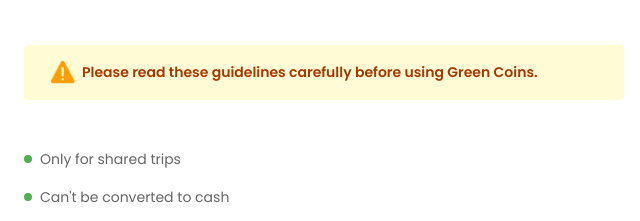
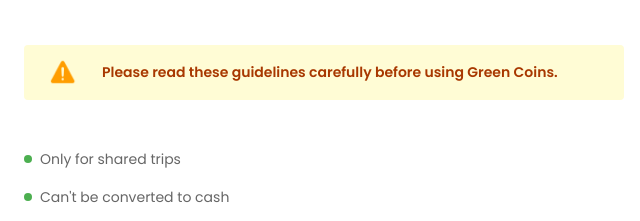
Before and after one commit to CodexPandaOfficial/WayPartner-Static, a plain HTML site: page index.html in a window 1280 px wide. Shown: the part 3513-3734 px from the top of the page, 316-956 px from the left. Drawn offline with Linux system fonts and the light colour scheme.

Commit message:
Update style.css

```diff
--- a/style.css
+++ b/style.css
@@ -456,7 +456,7 @@ h1, h2, h3, h4 {
 .notice__icon {
     width: 30px;
     height: 30px;
-    margin-right: 20px;
+    /* margin-right: 20px; */
 }
 
 .notice--important .notice__icon {
@@ -466,7 +466,7 @@ h1, h2, h3, h4 {
 
 .notice__text {
     font-size: var(--text-sm);
-    margin-left: 10px;
+    margin-left: 30px;
 }
 
 /* ================ REDEEM SECTION ================ */
```
